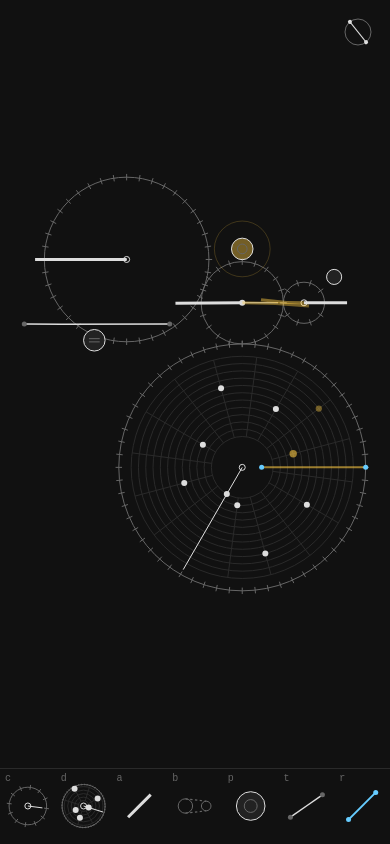
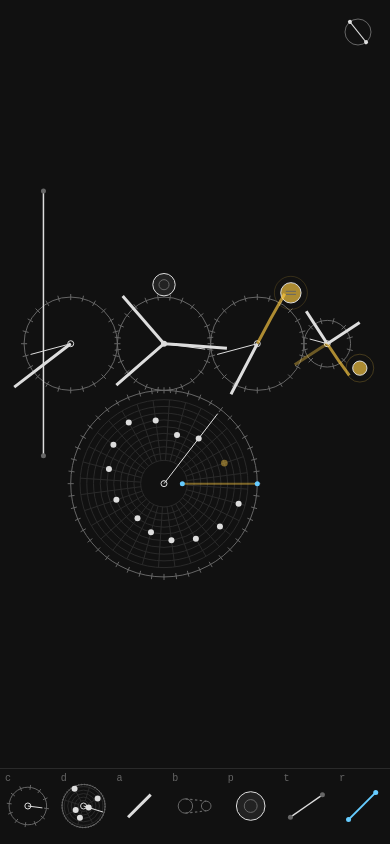
Before and after one commit to deussalo/monad, a plain HTML site: page cogs/cogs.html in a window 390 px wide. Drawn offline with Linux system fonts and the light colour scheme.

Commit message:
cogs: a demo that grooves at 110 bpm
The demo is a table: each arm names its target and the 16th steps it
sounds on; angles are solved from the gear speeds, so kick, snare, hats,
bass string and a 2-bar minor-pentatonic melody land on the grid.
Meshing teeth interlock (snap's phase rule, now interlock()).
verify: the demo plays that pattern on the grid; the phone suite
unlocks bpm after clear.

Co-Authored-By: Claude Opus 5.5 <noreply@anthropic.com>

```diff
--- a/cogs/cogs.html
+++ b/cogs/cogs.html
@@ -444,8 +444,11 @@ function snap(c){
   if(!best||bestGap>S.snapTol)return;
   const d=Math.hypot(c.x-best.x,c.y-best.y)||1,R=radius(best)+radius(c);
   c.x=best.x+(c.x-best.x)/d*R;c.y=best.y+(c.y-best.y)/d*R;
-  const phi=Math.atan2(c.y-best.y,c.x-best.x),toothOnBest=(phi-best.th)*best.n/TAU;
-  c.th=phi+Math.PI-(.5-toothOnBest)*TAU/c.n;
+  interlock(c,best);
+}
+function interlock(c,partner){
+  const phi=Math.atan2(c.y-partner.y,c.x-partner.x),toothOnPartner=(phi-partner.th)*partner.n/TAU;
+  c.th=phi+Math.PI-(.5-toothOnPartner)*TAU/c.n;
 }
 
 function hitWindow(c,arm,pad){
@@ -1369,21 +1372,33 @@ function deserialize(j){
   Object.assign(S,j.S);Object.assign(SPACE,j.SPACE);Object.assign(view,j.view);
   select(null);solve();applyAudioSettings();syncRows();changed();
 }
+// The demo groove, in 16th-note steps of a 4/4 bar: [arm id, cog id, arm length, target, steps it sounds on].
+const GROOVE=[[6,1,62,'pad10',[0,6,10]],[7,2,56,'pad11',[4,12]],[8,3,38,'pad12',[0,2,4,6]],[9,4,70,'string14',[0]]];
+const MELODY=[[0,5],[3,6],[6,8],[8,7],[10,6],[12,5],[14,4],[16,3],[19,4],[22,5],[24,6],[26,7],[28,6],[30,4]];
 function demo(){
-  const r=n=>n*TOOTH/TAU,A={x:0,y:-110},a=r(20),b=r(40),c=r(10),d=r(60);
-  const B={x:A.x+Math.cos(3.5)*(a+b),y:A.y+Math.sin(3.5)*(a+b)},C={x:A.x+a+c,y:A.y},D={x:A.x,y:A.y+a+d};
-  const dots=[[0,0],[4,2],[2,4],[7,6],[5,8],[9,9],[3,10],[6,12],[8,14],[1,15]].map(([ring,k])=>({ring,a:k*TAU/16}));
-  deserialize({S:{...S},SPACE:{...SPACE},view:{x:0,y:-35},
-    cogs:[{id:1,...A,n:20,motor:60,layer:0,th:0,track:null},{id:2,...B,n:40,motor:0,layer:0,th:0,track:null},
-      {id:3,...C,n:10,motor:0,layer:0,th:0,track:null},
-      {id:4,...D,n:60,motor:0,layer:0,th:0,track:{rings:12,base:57,scale:'minpent',div:16,dots}}],
-    arms:[{id:5,cog:1,a:0,r0:0,len:62},{id:6,cog:1,a:Math.PI,r0:0,len:62},{id:7,cog:2,a:0,r0:0,len:85},
-      {id:8,cog:3,a:0,r0:0,len:40},{id:9,cog:3,a:Math.PI,r0:0,len:40}],
-    pads:[{id:10,x:A.x,y:A.y-50,r:10,voice:makeVoice('kick',{level:.9,velSense:.5})},
-      {id:11,x:B.x-30,y:B.y+75,r:10,voice:makeVoice('snare')},
-      {id:12,x:C.x+28,y:C.y-24,r:7,voice:makeVoice('hat',{level:.35,velSense:.8})}],
-    readers:[{id:13,x1:D.x+18,y1:D.y,x2:D.x+d,y2:D.y,voice:makeVoice('modal',{level:.6,velSense:.3})}],
-    strings:[{id:14,x1:B.x-95,y1:B.y+60,x2:B.x+40,y2:B.y+60,kind:'string',f200:176,quant:1,decay:2.5,damp:.5,hard:.5,level:.5,velSense:.7}]});
+  const R=n=>n*TOOTH/TAU,K={x:0,y:0},N={x:2*R(24),y:0},H={x:3*R(24)+R(12),y:0},B={x:-2*R(24),y:0},D={x:0,y:R(24)+R(48)};
+  const drum=(kind,v,level)=>makeVoice(kind,{level,velSense:.35,...v});
+  deserialize({S:{...S,bpm:110,beats:4},SPACE:{...SPACE},view:{x:20,y:40},
+    cogs:[{id:1,...K,n:24,motor:27.5,revs:1,layer:0,th:0,track:null},{id:2,...N,n:24,motor:0,layer:0,th:0,track:null},
+      {id:3,...H,n:12,motor:0,layer:0,th:0,track:null},{id:4,...B,n:24,motor:0,layer:0,th:0,track:null},
+      {id:5,...D,n:48,motor:0,layer:0,th:0,track:{rings:10,base:57,scale:'minpent',div:32,dots:[]}}],
+    arms:GROOVE.map(([id,cog,len])=>({id,cog,a:0,r0:0,len})),
+    pads:[{id:10,x:0,y:-58,r:11,voice:drum('kick',{tune:48,sweep:4,pdecay:.04,decay:.45},1.1)},
+      {id:11,x:N.x+33,y:-50,r:10,voice:drum('snare',{tune:185,tone:.4,cutoff:3200,decay:.17},.9)},
+      {id:12,x:H.x+32,y:24,r:7,voice:drum('hat',{cutoff:8500,decay:.035},.4)}],
+    readers:[{id:13,x1:D.x+18,y1:D.y,x2:D.x+R(48),y2:D.y,voice:makeVoice('modal',{level:.55,velSense:.3,body:'bar',bright:.5,hard:.45,decay:1.1})}],
+    strings:[{id:14,x1:B.x-26.8,y1:-150,x2:B.x-26.8,y2:110,kind:'string',f200:143,quant:1,decay:1.6,damp:.7,hard:.35,level:.8,velSense:.4}]});
+  const [k,n,h,b,d]=W.cogs;
+  for(const[c,parent]of [[k,d],[n,k],[h,n],[b,k]])interlock(c,parent);
+  const step=S.beats*60/S.bpm/16,hit={pad:o=>(c,arm)=>{const w=hitWindow(c,arm,o);return w.beta-Math.sign(c.w)*w.half},
+    string:o=>(c,arm)=>{const L=stringLen(o),u=((c.x-o.x1)*(o.x2-o.x1)+(c.y-o.y1)*(o.y2-o.y1))/(L*L),fx=o.x1+(o.x2-o.x1)*u,fy=o.y1+(o.y2-o.y1)*u;
+      return Math.atan2(fy-c.y,fx-c.x)-Math.sign(c.w)*Math.acos(Math.hypot(fx-c.x,fy-c.y)/(arm.r0+arm.len))}};
+  const target=name=>{const[,type,id]=name.match(/^(pad|string)(\d+)$/);return hit[type](W[type+'s'].find(o=>o.id===+id))};
+  for(const[id,,,name,steps]of GROOVE){const arm=W.arms.find(a=>a.id===id),c=arm.cog,angle=target(name)(c,arm);
+    W.arms.push(...steps.slice(1).map((st,i)=>({...arm,id:W.next+i,a:wrap(angle-c.th-c.w*st*step)})));W.next+=steps.length-1;
+    arm.a=wrap(angle-c.th-c.w*steps[0]*step)}
+  d.track.dots=MELODY.map(([st,ring])=>({ring,a:wrap(-Math.sign(d.w)*st*TAU/d.track.div),p:1,v:1}));
+  changed(true);
 }
 
 const b64url={enc:u=>{let s='';for(const b of u)s+=String.fromCharCode(b);return btoa(s).replace(/\+/g,'-').replace(/\//g,'_').replace(/=+$/,'')},
```
Also changed, not shown: cogs/verify.js (+22 -1 lines).
